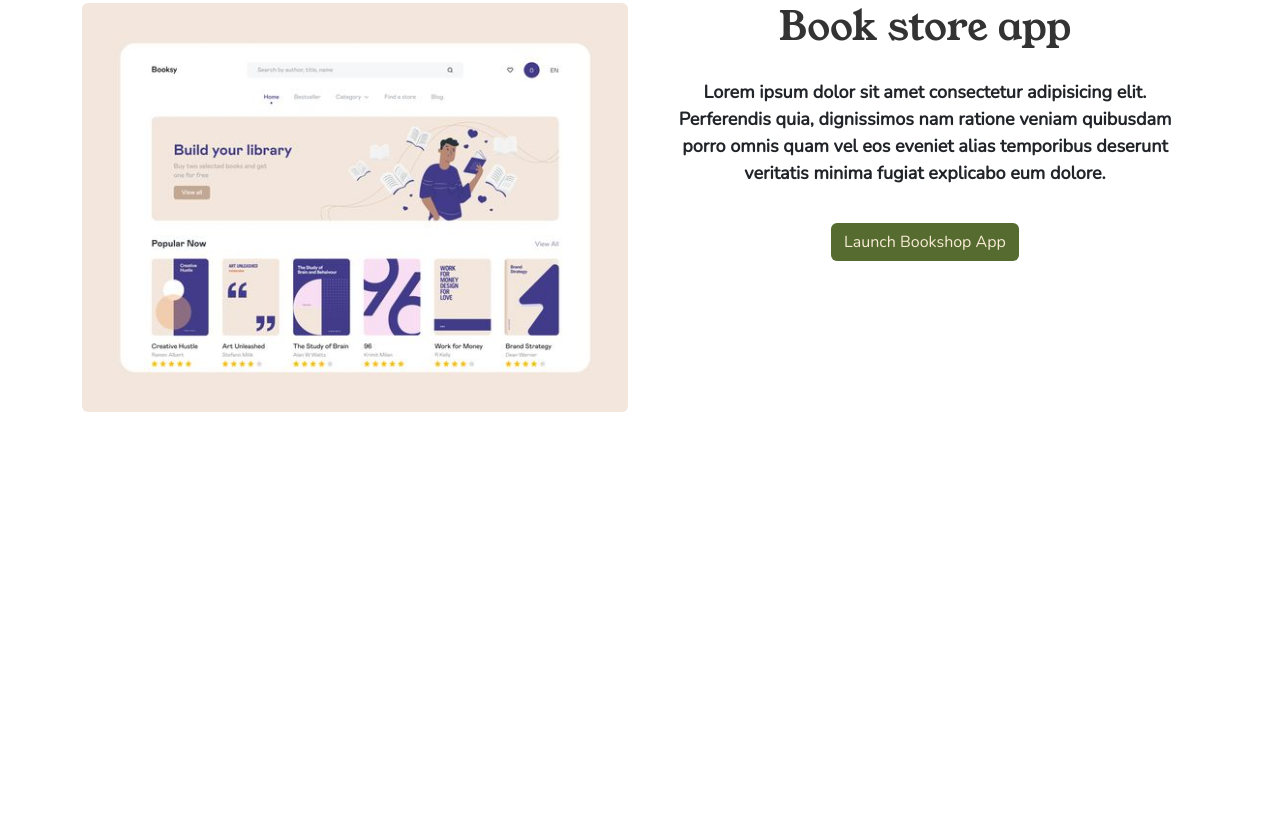
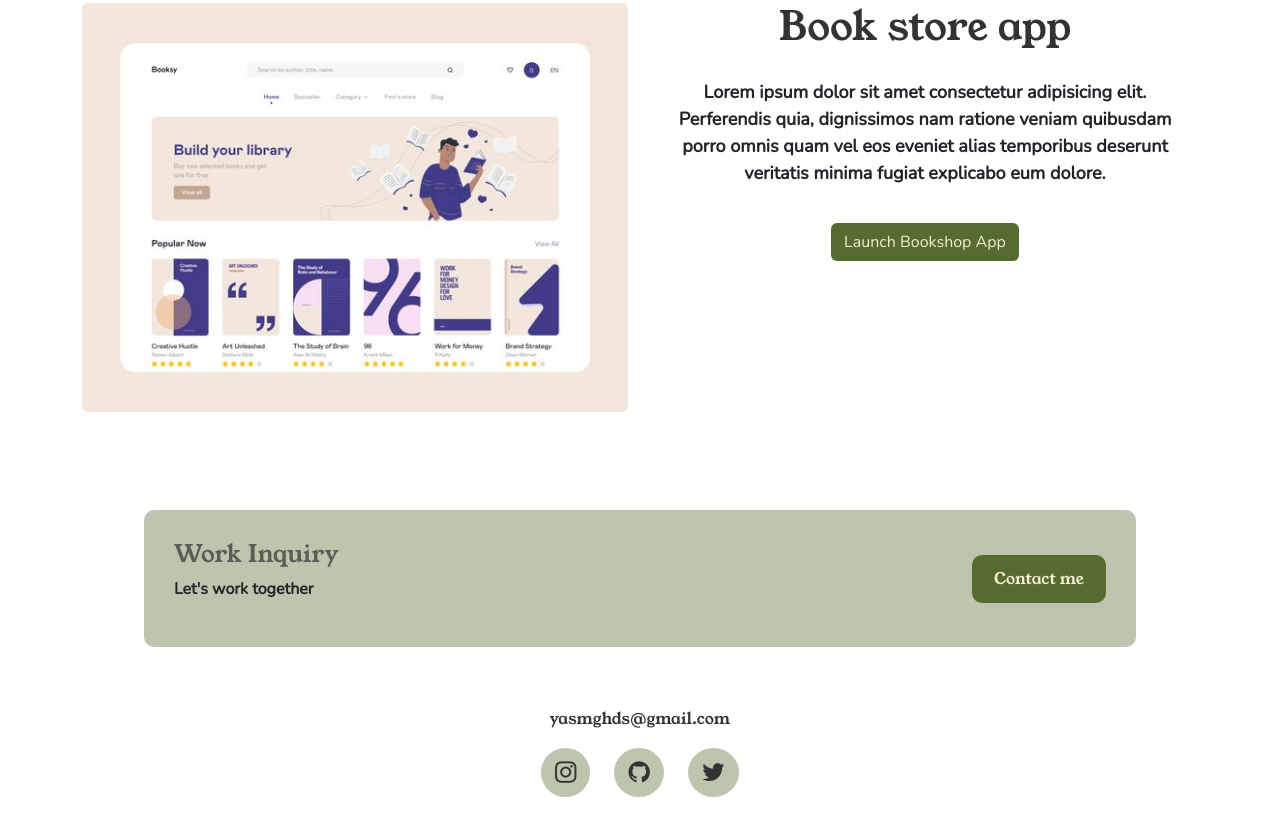
Before and after one commit to yasamanmghds/Portfolio, a plain HTML site: page index.html in a window 1280 px wide. Shown: the part 1694-2512 px from the top of the page. Before the commit the page ends 2106 px from the top, so only its background shows below. Drawn offline with nearby package versions, Linux system fonts and the light colour scheme.

Commit message:
added the footer

```diff
--- a/index.html
+++ b/index.html
@@ -27,6 +27,10 @@
     <link
       href="https://fonts.googleapis.com/css2?family=Nunito+Sans:opsz,wght@6..12,300&family=Nunito:wght@300&display=swap"
       rel="stylesheet"
+    />
+    <link
+      rel="stylesheet"
+      href="https://cdnjs.cloudflare.com/ajax/libs/font-awesome/4.7.0/css/font-awesome.min.css"
     />
     <title>Portfolio</title>
   </head>
@@ -122,5 +126,33 @@
         </div>
       </div>
     </div>
+
+    <footer class="mt-5">
+      <div class="d-none d-md-block">
+        <div class="contact-box">
+          <div>
+            <h4>Work Inquiry</h4>
+            <p>Let's work together</p>
+          </div>
+          <a href="/contact.html" class="contact-me">Contact me</a>
+        </div>
+      </div>
+      <div class="text-center">
+        <a class="email-link" href="mailto:yasmghds@gmail.com"
+          >yasmghds@gmail.com</a
+        >
+        <div class="social-media mt-3">
+          <div class="social-icons">
+            <a href="#"><i class="fa fa-instagram"></i></a>
+          </div>
+          <div class="social-icons">
+            <a href="#"><i class="fa fa-github"></i></a>
+          </div>
+          <div class="social-icons">
+            <a href="#"><i class="fa fa-twitter"></i></a>
+          </div>
+        </div>
+      </div>
+    </footer>
   </body>
 </html>
--- a/style/app.css
+++ b/style/app.css
@@ -7,6 +7,7 @@
 body {
   font-family: "Nunito", sans-serif;
 }
+
 h1 {
   color: var(--secondary-color);
   font-family: "Young Serif", serif;
@@ -17,7 +18,8 @@ h2 {
   font-family: "Young Serif", serif;
 }
 
-h3 {
+h3,
+h4 {
   font-size: 24px;
   color: var(--secondary-color);
   font-family: "Young Serif", serif;
@@ -40,6 +42,9 @@ nav ul {
   padding: 10px 20px;
   border: 2px solid var(--primary-color);
   border-radius: 10px;
+}
+footer {
+  padding: 20px;
 }
 .contact-me:hover {
   color: #faebd7;
@@ -140,6 +145,46 @@ a {
 .logo {
   width: 80px;
 }
+.social-media {
+  display: flex;
+  align-items: center;
+  justify-content: center;
+}
+.social-icons a {
+  background-color: var(--background-color);
+  margin: 1px 12px;
+  padding: 12px 14px;
+  border-radius: 50%;
+  display: flex;
+  justify-content: center;
+  align-items: center;
+}
+.social-icons i {
+  font-size: 25px;
+}
+.social-icons a:hover {
+  background: var(--primary-color);
+  color: #faebd7;
+  cursor: pointer;
+}
+.email-link:hover {
+  color: var(--primary-color);
+}
+.contact-box {
+  display: flex;
+  width: 80%;
+  margin: 30px auto 60px auto;
+  background: var(--background-color);
+  justify-content: space-between;
+  align-items: center;
+  padding: 30px;
+  border-radius: 10px;
+}
+
+.contact-box p {
+  font-family: "Nunito", sans-serif;
+  font-weight: 800;
+}
 @media (max-width: 900px) {
   h1 {
     font-size: 45px;
@@ -197,4 +242,7 @@ a {
   .nav-list {
     width: 100%;
   }
+  .social-icons {
+    padding: 9px 12px;
+  }
 }
```
